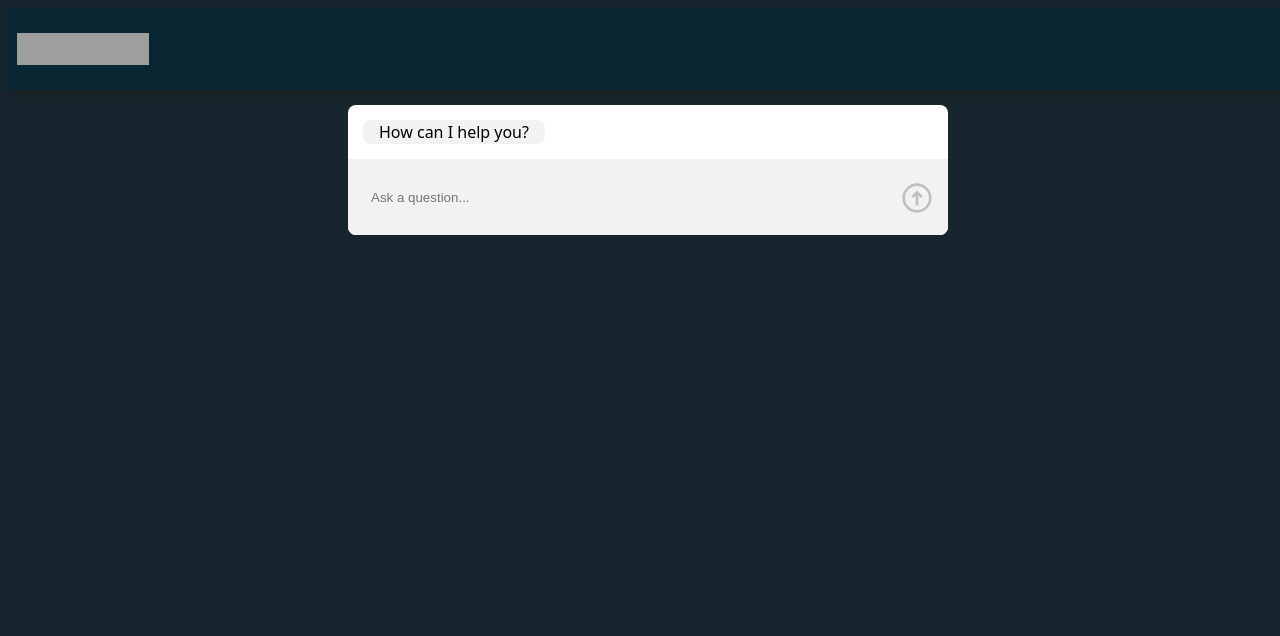
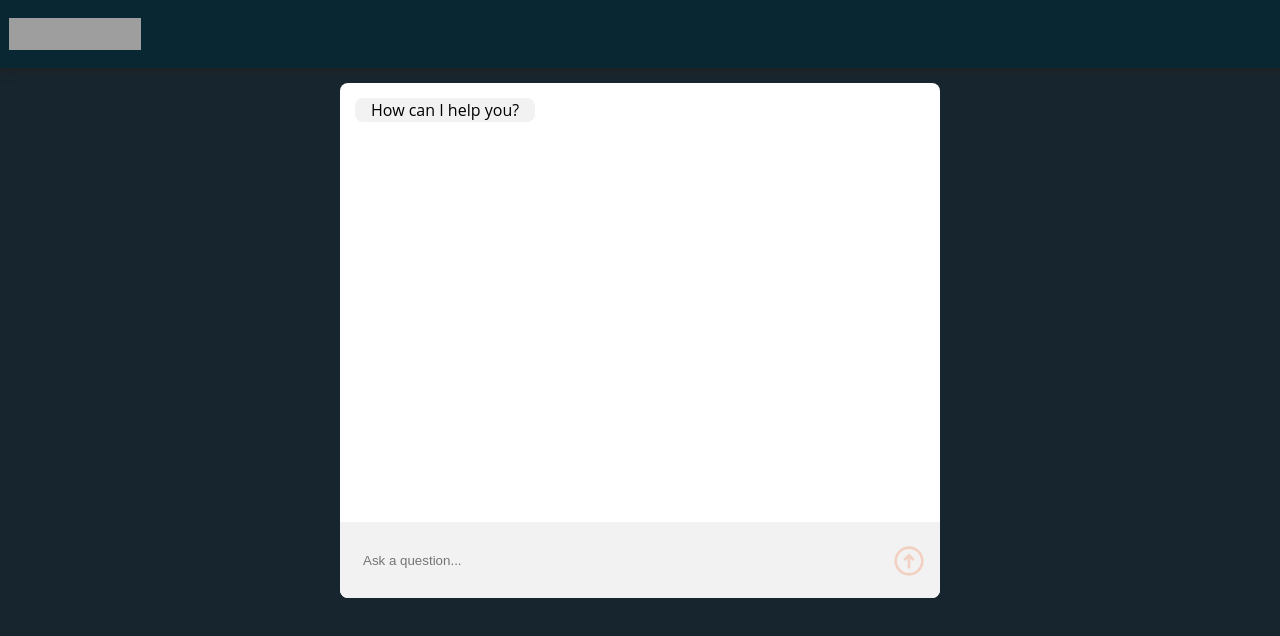
Before and after one commit to mpcarolin/chat-backend, a React (Vite) app in the folder packages/web/: page / in a window 1280 px wide. Shown: the top 636 px of the page. Built offline with nearby package versions, Linux system fonts and the light colour scheme; grey boxes are pictures that could not be loaded.

Commit message:
More style tweaks

```diff
--- a/packages/web/src/App.css
+++ b/packages/web/src/App.css
@@ -7,6 +7,8 @@
 body {
   background-color: #17262e;
   padding: 0px;
+  margin: 0px;
+  font-family: Open Sans,Helvetica,Arial,sans-serif;
 }
 
 html {
@@ -24,7 +26,7 @@ html {
 
 .app-header {
   width: 100%;
-  height: 64px;
+  height: 50px;
   background-color: #092633;
   display: flex;
   flex-direction: row;
--- a/packages/web/src/components/common/Chat/Chat.css
+++ b/packages/web/src/components/common/Chat/Chat.css
@@ -1,8 +1,10 @@
 .chat-root {
     display: flex;
     flex-direction: column;
+    justify-content: space-between;
     max-width: 100%;
     min-width: 300px;
+    height: 100%;
 }
 
 .chat-messages {
@@ -76,6 +78,9 @@
     opacity: 20%;
     cursor: text;
 }
+.submit-button svg {
+    color: #f54b06;
+}
 
 .message-shimmer {
     height: 0.5em;
--- a/packages/web/src/components/common/Chat/Chat.tsx
+++ b/packages/web/src/components/common/Chat/Chat.tsx
@@ -74,7 +74,7 @@ const SendMessageIcon = () => {
             width="32"
             height="32"
             viewBox="0 0 24 24"
-            fill="none"
+            fill="currentColor"
             xmlns="http://www.w3.org/2000/svg"
         >
             <path
--- a/packages/web/src/components/containers/ChatDemoContainer/ChatDemoContainer.css
+++ b/packages/web/src/components/containers/ChatDemoContainer/ChatDemoContainer.css
@@ -2,5 +2,6 @@
     background-color: white;
     border-radius: 8px;
     width: 600px;
+    height: 515px;
     margin: 0 auto;
 }
```
